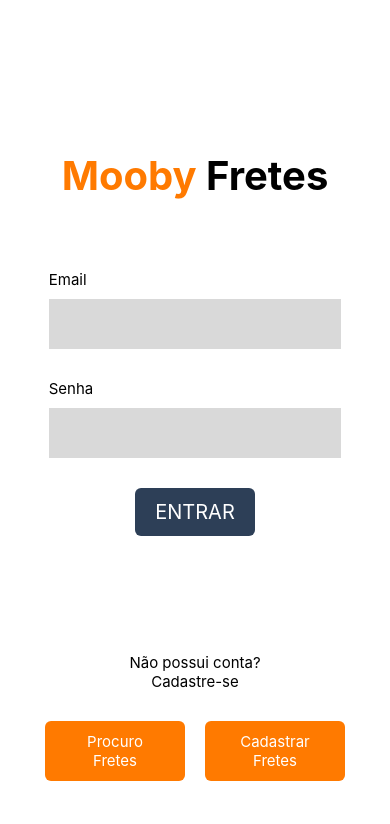
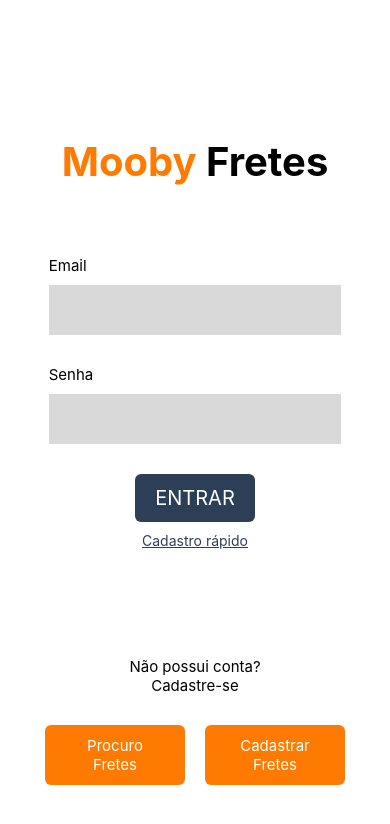
Before and after one commit to RexDetona/ProjectAutosaveMobile, a React Native app: screen /Login in a window 390 px wide. Shown: the top 824 px of the page. Built offline with nearby package versions, Linux system fonts and the light colour scheme.

Commit message:
Cadastro de cliente criado
Criei um cadastro de cliente para o aplicativo, via cadastro rapido, ou seja só é nessesario um gmail e senha.

```diff
--- a/src/pages/Login.js
+++ b/src/pages/Login.js
@@ -11,7 +11,7 @@ import {
   Keyboard,
 } from 'react-native';
 import { initializeApp } from 'firebase/app';
-import { getAuth, signInWithEmailAndPassword } from 'firebase/auth'; // Importe a função de autenticação do Firebase
+import { getAuth, createUserWithEmailAndPassword, signInWithEmailAndPassword } from 'firebase/auth';
 
 const firebaseConfig = {
   apiKey: "AIzaSyDbHoj6ITNs-4sxl79aMYMyahjOadBovmQ",
@@ -23,10 +23,28 @@ const firebaseConfig = {
   measurementId: "G-K2YBH5RB78"
 };
 
+const cadastroRapido = async (email, password, navigation) => {
+  try {
+    const app = initializeApp(firebaseConfig);
+    const auth = getAuth(app);
+
+    // Crie uma nova conta de usuário com email e senha
+    await createUserWithEmailAndPassword(auth, email, password);
+
+    // Faça login automaticamente após o cadastro rápido
+    await signInWithEmailAndPassword(auth, email, password);
+
+    // Navegue para a página ListaFretes após o login
+    navigation.navigate('ListaFretes');
+  } catch (error) {
+    console.error('Erro ao criar conta:', error);
+  }
+};
+
 export function Login({ navigation }) {
   const [keyboardVisible, setKeyboardVisible] = useState(false);
-  const [email, setEmail] = useState(''); // Estado para armazenar o email
-  const [password, setPassword] = useState(''); // Estado para armazenar a senha
+  const [email, setEmail] = useState('');
+  const [password, setPassword] = useState('');
 
   const handleKeyboardDidShow = () => {
     setKeyboardVisible(true);
@@ -53,19 +71,15 @@ export function Login({ navigation }) {
   }, []);
 
   const handleLogin = () => {
-    // Inicialize o Firebase
     const app = initializeApp(firebaseConfig);
-    const auth = getAuth(app); // Obtenha o módulo de autenticação do Firebase
+    const auth = getAuth(app);
 
-    // Lógica para fazer login com o Firebase
     signInWithEmailAndPassword(auth, email, password)
       .then((userCredential) => {
-        // Login bem-sucedido, você pode redirecionar o usuário para a próxima tela
         console.log('Usuário autenticado:', userCredential.user);
         navigation.navigate('ListaFretes');
       })
       .catch((error) => {
-        // Handle errors here
         console.error('Erro ao fazer login:', error);
       });
   };
@@ -86,18 +100,21 @@ export function Login({ navigation }) {
           selectionColor={'#FF7A00'}
           style={styles.input}
           value={email}
-          onChangeText={(text) => setEmail(text)} // Atualiza o estado do email
+          onChangeText={(text) => setEmail(text)}
         />
         <Text style={styles.textlabel}>Senha</Text>
         <TextInput
           selectionColor={'#FF7A00'}
           style={styles.input}
-          secureTextEntry={true} // Para ocultar a senha
+          secureTextEntry={true}
           value={password}
-          onChangeText={(text) => setPassword(text)} // Atualiza o estado da senha
+          onChangeText={(text) => setPassword(text)}
         />
         <TouchableOpacity style={styles.botaologin} onPress={handleLogin}>
           <Text style={styles.textobotao}>ENTRAR</Text>
+        </TouchableOpacity>
+        <TouchableOpacity onPress={() => cadastroRapido(email, password, navigation)}>
+          <Text style={styles.quickSignup}>Cadastro rápido</Text>
         </TouchableOpacity>
       </KeyboardAvoidingView>
       <View>
@@ -172,6 +189,12 @@ const styles = StyleSheet.create({
     color: '#fff',
     fontSize: 20,
   },
+  quickSignup: {
+    textAlign: 'center',
+    color: '#2D3F57',
+    textDecorationLine: 'underline',
+    marginTop: 10,
+  },
   botoesinf: {
     display: 'flex',
     flexDirection: 'row',
```
Also changed, not shown: 1 other file (tests, documents, lock files or other folders).
